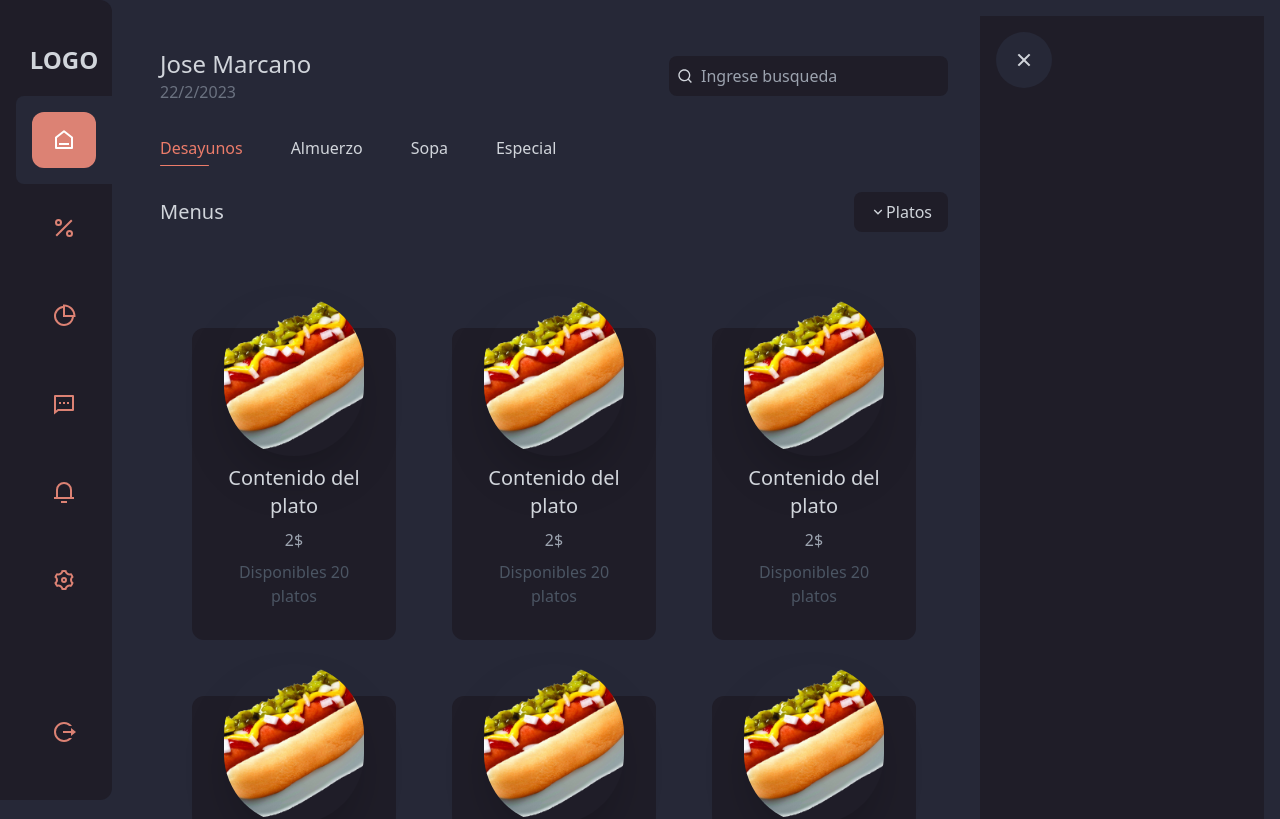
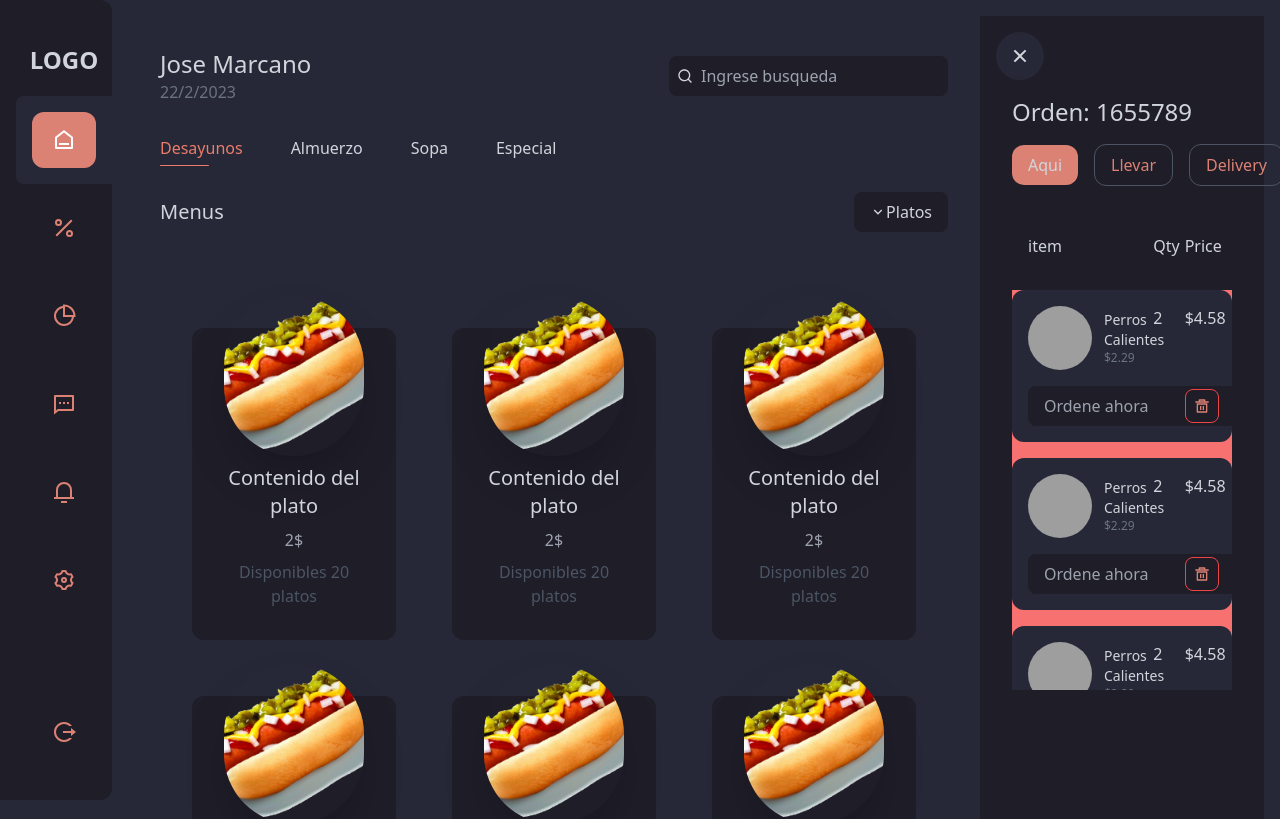
Before and after one commit to Tr0nskimack/react-rest-tawlind, a React (Vite) app: page / in a window 1280 px wide. Shown: the top 819 px of the page. Built offline with nearby package versions, Linux system fonts and the light colour scheme; grey boxes are pictures that could not be loaded.

Commit message:
payment casi listo

```diff
--- a/src/App.jsx
+++ b/src/App.jsx
@@ -1,7 +1,7 @@
 import React, { useState } from 'react'
 
 import Sidebar from './components/Shared/Sidebar'
-import { RiMapPinAddLine, RiCloseLine, RiArrowDownSLine, RiSearchLine, RiCloseFill, RiUser3Line, RiPieChart2Line, RiMenu2Line} from "react-icons/ri";
+import { RiMapPinAddLine, RiCloseLine, RiDeleteBin5Line, RiArrowDownSLine, RiSearchLine, RiCloseFill, RiUser3Line, RiPieChart2Line, RiMenu2Line} from "react-icons/ri";
 
 
 const App = () => {
@@ -107,17 +107,140 @@ const App = () => {
             </div>
           </div>
       </div>
-      <div className='lg:col-span-2 bg-[#1f1d28] fixed lg:static top-0 right-0 text-gray-300 w-full h-full '>
-        <div className="relative bg-red-100">
-          <RiCloseLine className='text-2xl absolute left-4 top-4 box-content p-4 rounded-full bg-[#262837]'/>
+      <div className=' lg:col-span-2 bg-[#1f1d28] fixed lg:static top-0 right-0 text-gray-300 w-full h-full'>
+        {/* Orders */}
+        <div className="relative pt-16 text-gray-300 p-8 h-full">
+          <RiCloseLine className='text-2xl absolute left-4 top-4  box-content p-3 rounded-full bg-[#262837]'/>
+          <h1 className='text-2xl my-4'>Orden: 1655789</h1>
+        {/* Tabs */}
+        <div className='flex items-center gap-4 wrap mb-8'>
+          <button className='bg-[#DC8274] py-2 px-4 rounded-xl '>Aqui</button>
+          <button className=' text-[#DC8274] py-2 px-4 rounded-xl border border-gray-600 '>Llevar</button>
+          <button className=' text-[#DC8274] py-2 px-4 rounded-xl border border-gray-600 '>Delivery</button>
+        </div>
+        {/* Car */}
+        <div>
+          <div className='grid grid-cols-6 mb-4 p-4'>
+            <h5 className='col-span-4'>item</h5>
+            <h5>Qty</h5>
+            <h5>Price</h5>
+          </div>
+            {/* Products */}
+          <div className='bg-red-400 h-[400px] overflow-scroll'>
+            {/* Product */}
+            <div className='bg-[#262837] p-4 rounded-xl mb-4'>
+              <div className="grid grid-cols-6">
+                {/* description */}
+                <div className="col-span-4 flex items-center gap-3 mb-4">
+                  <img src="/imagenes/hot.jpg" className=' w-16 h-16 rounded-full object-cover' />
+                  <div>
+                    <h5 className="text-sm"> Perros Calientes</h5>
+                    <p className="text-xs text-gray-500">$2.29</p>
+                  </div>
+                </div>
+                {/* cantidad */}
+                <div>
+                  <span>2</span>
+                </div>
+                {/* precio */}
+                <div>
+                  <span>$4.58</span>
+                </div>
+              </div>
+              {/* note */}
+              <div className='grid grid-cols-6 items-center'>
+                <form className="col-span-5 ">
+                  <input type="text" className='bg-[#1f1d28] rounded-lg py-2 px-4 outline-none' placeholder='Ordene ahora' />
+                </form>
+                <div >
+                  <button className='border border-red-500 p-2 rounded-lg'><RiDeleteBin5Line className='text-[#DC8274]' /></button>
+                </div>
+
+              </div>
+            </div>
+            {/* Product */}
+            <div className='bg-[#262837] p-4 rounded-xl mb-4'>
+              <div className="grid grid-cols-6 ">
+                {/* description */}
+                <div className="col-span-4 flex items-center gap-3 mb-4">
+                  <img src="/imagenes/hot.jpg" className=' w-16 h-16 rounded-full object-cover' />
+                  <div>
+                    <h5 className="text-sm"> Perros Calientes</h5>
+                    <p className="text-xs text-gray-500">$2.29</p>
+                  </div>
+                </div>
+                {/* cantidad */}
+                <div>
+                  <span>2</span>
+                </div>
+                {/* precio */}
+                <div>
+                  <span>$4.58</span>
+                </div>
+              </div>
+              {/* note */}
+              <div className='grid grid-cols-6 items-center'>
+                <form className="col-span-5 ">
+                  <input type="text" className='bg-[#1f1d28] rounded-lg py-2 px-4 outline-none' placeholder='Ordene ahora' />
+                </form>
+                <div >
+                <button className='border border-red-500 p-2 rounded-lg'><RiDeleteBin5Line className='text-[#DC8274]' /></button>
+                </div>
+
+              </div>
+            </div>
+            {/* Product */}
+            <div className='bg-[#262837] p-4 rounded-xl mb-4'>
+              <div className="grid grid-cols-6">
+                {/* description */}
+                <div className="col-span-4 flex items-center gap-3 mb-4">
+                  <img src="/imagenes/hot.jpg" className=' w-16 h-16 rounded-full object-cover' />
+                  <div>
+                    <h5 className="text-sm"> Perros Calientes</h5>
+                    <p className="text-xs text-gray-500">$2.29</p>
+                  </div>
+                </div>
+                {/* cantidad */}
+                <div>
+                  <span>2</span>
+                </div>
+                {/* precio */}
+                <div>
+                  <span>$4.58</span>
+                </div>
+              </div>
+              {/* note */}
+              <div className='grid grid-cols-6 items-center'>
+                <form className="col-span-5 ">
+                  <input type="text" className='bg-[#1f1d28] rounded-lg py-2 px-4 outline-none' placeholder='Ordene ahora' />
+                </form>
+                <div >
+                <button className='border border-red-500 p-2 rounded-lg'><RiDeleteBin5Line className='text-[#DC8274]' /></button>
+                </div>
+
+              </div>
+            </div>
+          </div>
+        </div>
+        {/* Submit payment */}
+        <div className='bg-[#262837] absolute w-full p-4 bottom-0 left-0'>
+          <div className='flex items-center justify-between mb-4'>
+            <span className='text-gray-400'>Descuento</span>
+            <span>$0</span>
+          </div>
+          <div className='flex items-center justify-between mb-6'>
+            <span className='text-gray-400'>Subtotal</span>
+            <span>$201.03</span>
+          </div>
+          <div className=''>
+            <button className='bg-[#Dc8274] w-full py-2 px-4 rounded-lg'>Continuar con su compra</button>
+          </div>
+        </div>
+
+
         </div>
       </div>
-
     </main>
-
-
-
-
     </div>
   )
 }
```
